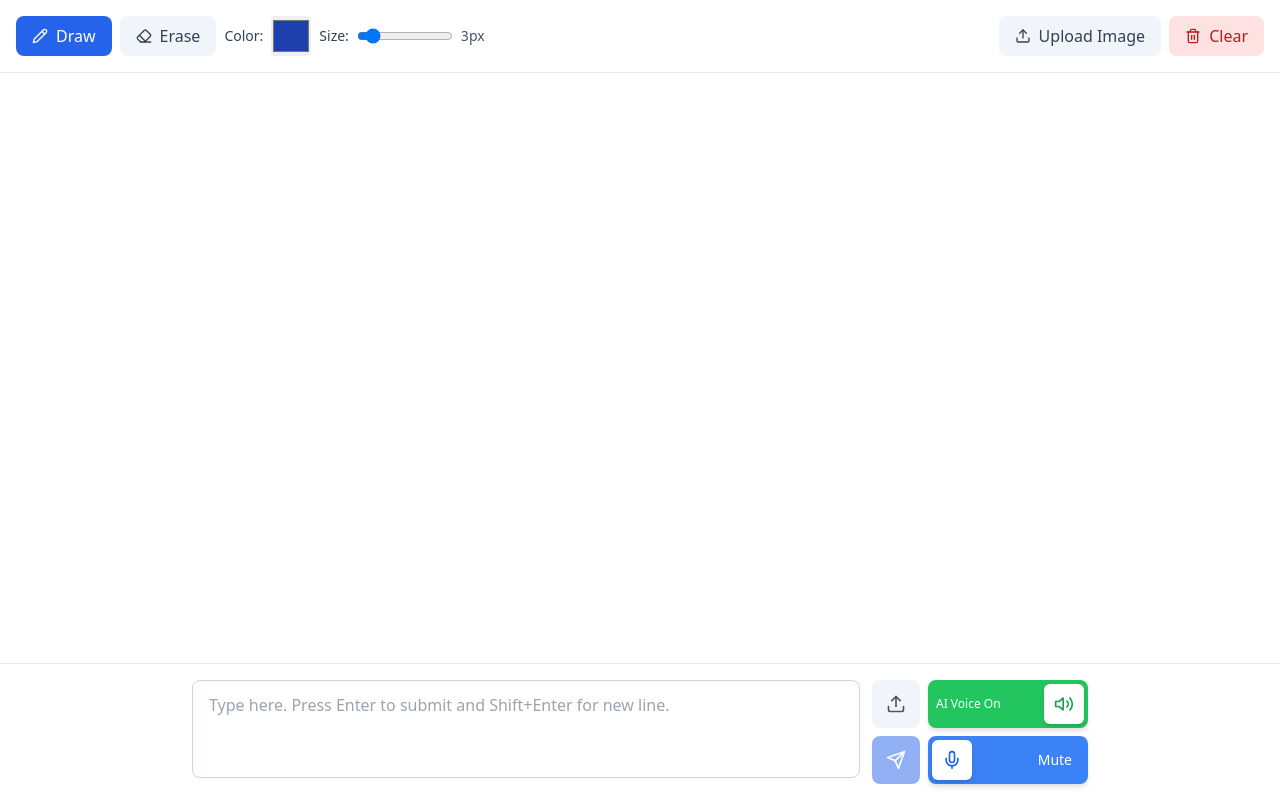
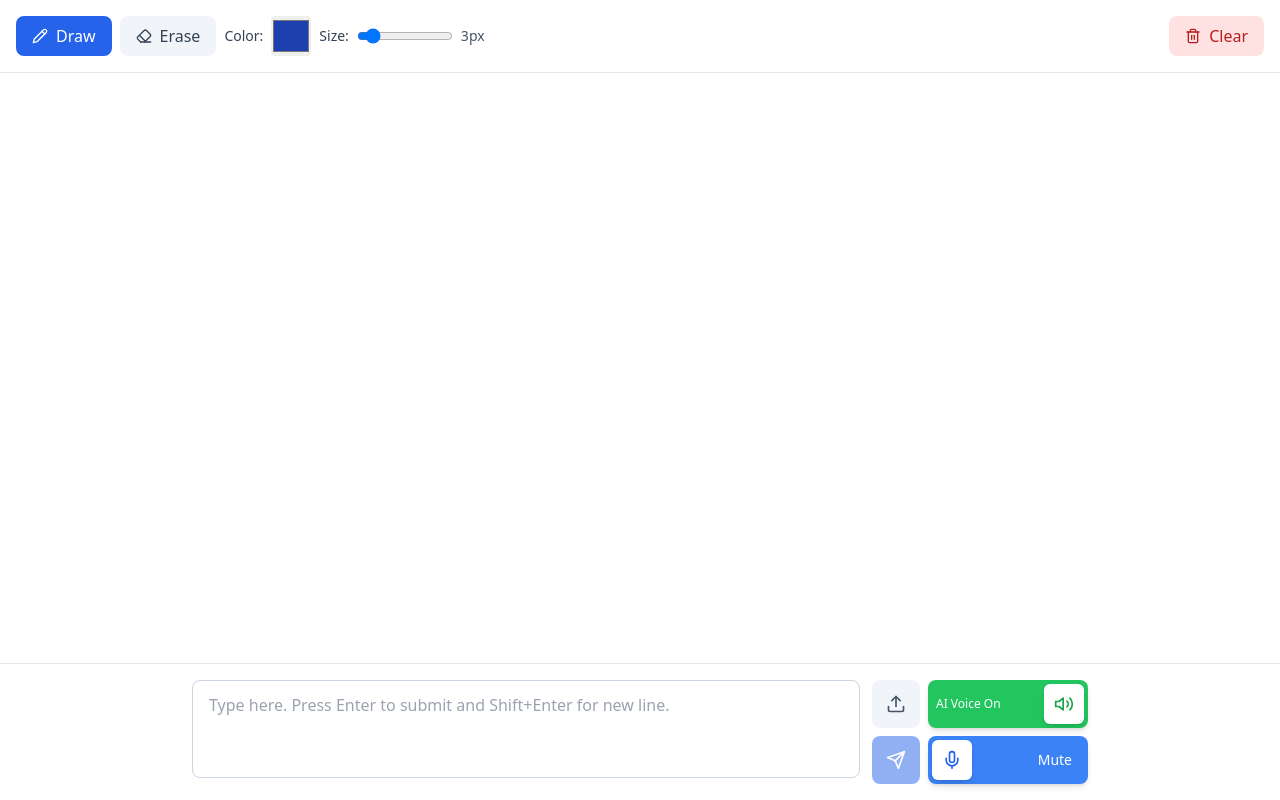
Before and after one commit to alpasaam/AIVoiceTutor, a React (Vite) app: page / in a window 1280 px wide. Both pictures are taken after a click on the button "Start Tutoring Session". Built offline with nearby package versions, Linux system fonts and the light colour scheme; no server answers.

Commit message:
Updated Whiteboard.tsx

```diff
--- a/src/components/Whiteboard.tsx
+++ b/src/components/Whiteboard.tsx
@@ -1,5 +1,5 @@
 import { useRef, useEffect, useState } from 'react';
-import { Mic, MicOff, Eraser, Pencil, Upload, Type, Trash2, Volume2, VolumeX } from 'lucide-react';
+import { Eraser, Pencil, Trash2 } from 'lucide-react';
 
 interface DrawingElement {
   type: 'path' | 'text' | 'image';
@@ -245,13 +245,6 @@ export function Whiteboard({ onCanvasUpdate, initialElements = [] }: WhiteboardP
           </div>
 
           <div className="flex items-center space-x-2">
-
-            <label className="flex items-center space-x-2 px-4 py-2 bg-slate-100 text-slate-700 rounded-lg font-medium hover:bg-slate-200 cursor-pointer transition">
-              <Upload className="w-4 h-4" />
-              <span>Upload Image</span>
-              <input type="file" accept="image/*" onChange={handleImageUpload} className="hidden" />
-            </label>
-
             <button
               onClick={clearCanvas}
               className="flex items-center space-x-2 px-4 py-2 bg-red-100 text-red-700 rounded-lg font-medium hover:bg-red-200 transition"
```
